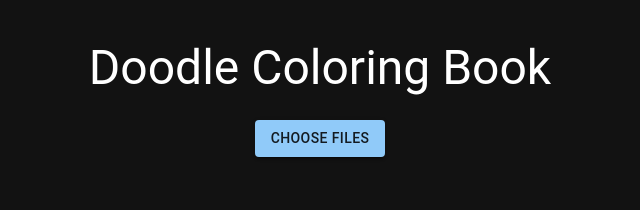
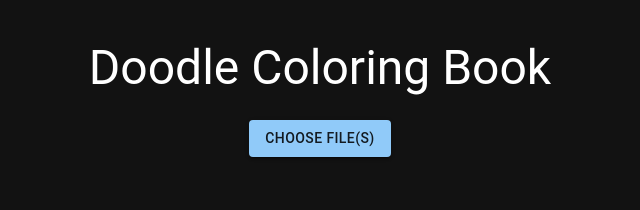
Before and after one commit to billy-the-ape/black-and-white-generator, a Next.js app: page / in a window 1280 px wide. Shown: the top 210 px of the page, without its empty margins (320-960 px from the left). Built offline with nearby package versions, Linux system fonts and the light colour scheme.

Commit message:
Better file display

```diff
--- a/pages/index.tsx
+++ b/pages/index.tsx
@@ -1,7 +1,7 @@
 import type { NextPage } from 'next'
 import Head from 'next/head'
 import { Box, Button, Container, Typography } from '@mui/material';
-import { InputHTMLAttributes, useState } from 'react';
+import { InputHTMLAttributes, useMemo, useState } from 'react';
 import ColorlessCanvas from '../components/ColorlessCanvas';
 
 
@@ -11,19 +11,22 @@ export const removeItemAtIndex = <T extends unknown>(
 ): T[] => [...arr.slice(0, index), ...arr.slice(index + 1, arr.length)];
 
 const Home: NextPage = () => {
-  const [fileLabel, setFileLabel] = useState('');
   const [files, setFiles] = useState<File[]>([]);
   const onFileChange: InputHTMLAttributes<HTMLInputElement>['onChange'] = ({ target }) => {
     if(target.files && target.files.length) {
 
       setFiles(files.concat(Array.from(target.files)));
-      setFileLabel(target.files.length > 1 ? `${files.length} files selected` : target.files[0].name)
     }
   }
 
   const onFileRemove = (index: number) => {
     setFiles(removeItemAtIndex(files, index));
   }
+
+  const fileLabel = useMemo(() =>
+    files.length > 1 ? `${files.length} files selected` : files[0]?.name ?? '',
+    [files]
+  )
 
 
   return (
@@ -36,7 +39,7 @@ const Home: NextPage = () => {
       <Box display="flex" flexDirection="column" alignItems="center">
         <Typography sx={{ mt:5, mb:3 }} variant="h3">Doodle Coloring Book</Typography>
         <Button variant="contained" sx={{ mb: 3 }} component="label">
-          Choose files
+          Choose file(s)
           <input multiple type="file" id="myFile" hidden name="filename" accept="image/png, image/gif, image/jpeg" onChange={onFileChange} />
         </Button>
         <Typography>{fileLabel}</Typography>
```
